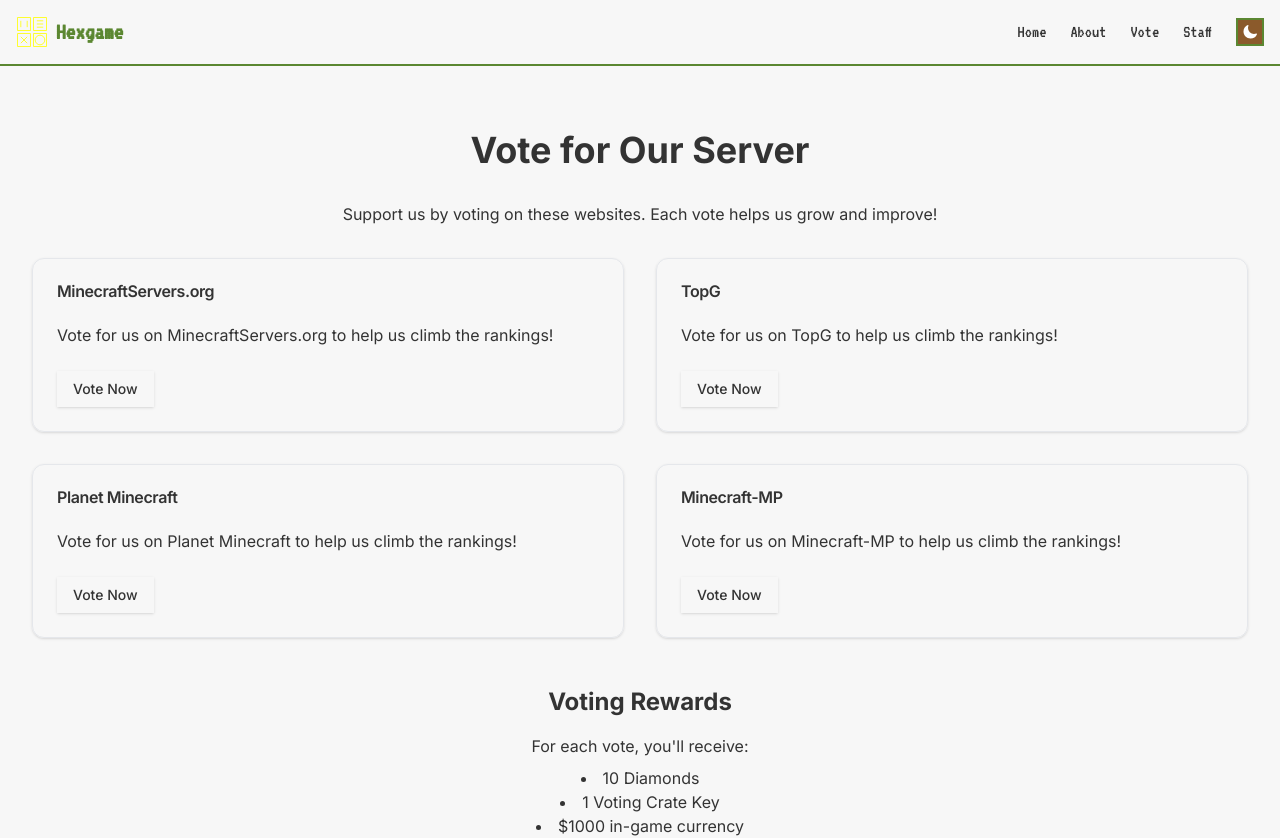
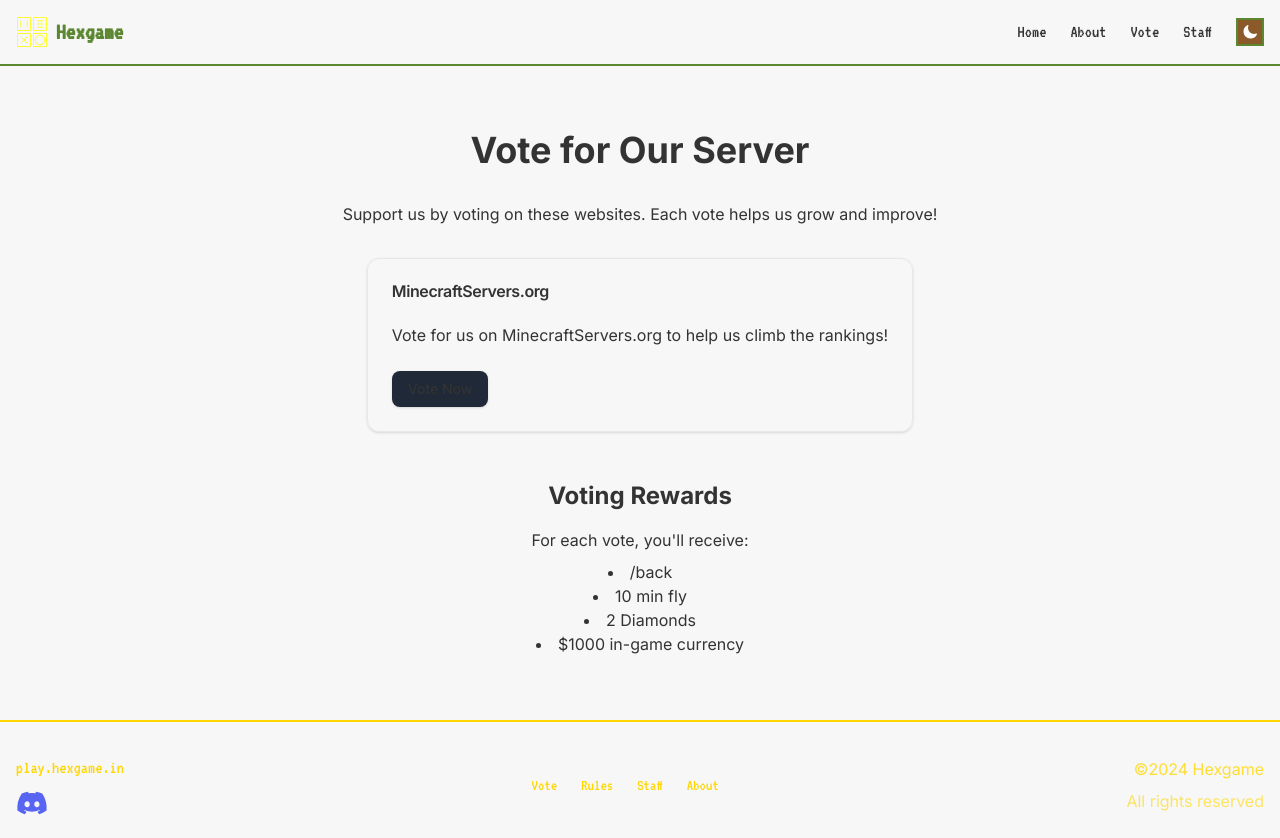
Before and after one commit to akaboydeve/hexgame_web, a Next.js app: page /vote in a window 1280 px wide. Shown: the top 838 px of the page. Built offline with nearby package versions, Linux system fonts and the light colour scheme.

Commit message:
Update vote page

```diff
--- a/src/app/vote/page.tsx
+++ b/src/app/vote/page.tsx
@@ -2,10 +2,7 @@ import { Button } from "@/components/ui/button"
 import { Card, CardContent, CardDescription, CardFooter, CardHeader, CardTitle } from "@/components/ui/card"
 
 const votingSites = [
-  { name: 'MinecraftServers.org', link: '#' },
-  { name: 'TopG', link: '#' },
-  { name: 'Planet Minecraft', link: '#' },
-  { name: 'Minecraft-MP', link: '#' },
+  { name: 'MinecraftServers.org', link: 'https://topminecraftservers.org' },
 ]
 
 export default function VotePage() {
@@ -13,7 +10,7 @@ export default function VotePage() {
     <div className="container mx-auto px-4 py-8">
       <h1 className="text-4xl font-bold mb-8 text-center">Vote for Our Server</h1>
       <p className="text-center mb-8">Support us by voting on these websites. Each vote helps us grow and improve!</p>
-      <div className="grid grid-cols-1 md:grid-cols-2 gap-8">
+      <div className="flex justify-center items-center">
         {votingSites.map((site) => (
           <Card key={site.name}>
             <CardHeader>
@@ -23,7 +20,7 @@ export default function VotePage() {
               <p>Vote for us on {site.name} to help us climb the rankings!</p>
             </CardContent>
             <CardFooter>
-              <Button asChild>
+              <Button asChild className="bg-gray-800 hover:bg-gray-700 rounded-[0.5rem]">
                 <a href={site.link} target="_blank" rel="noopener noreferrer">Vote Now</a>
               </Button>
             </CardFooter>
@@ -35,8 +32,9 @@ export default function VotePage() {
         <div className="text-center">
           For each vote, you'll receive:
           <ul className="list-disc list-inside mt-2">
-            <li>10 Diamonds</li>
-            <li>1 Voting Crate Key</li>
+            <li>/back</li>
+            <li>10 min fly</li>
+            <li>2 Diamonds</li>
             <li>$1000 in-game currency</li>
           </ul>
         </div>
```
